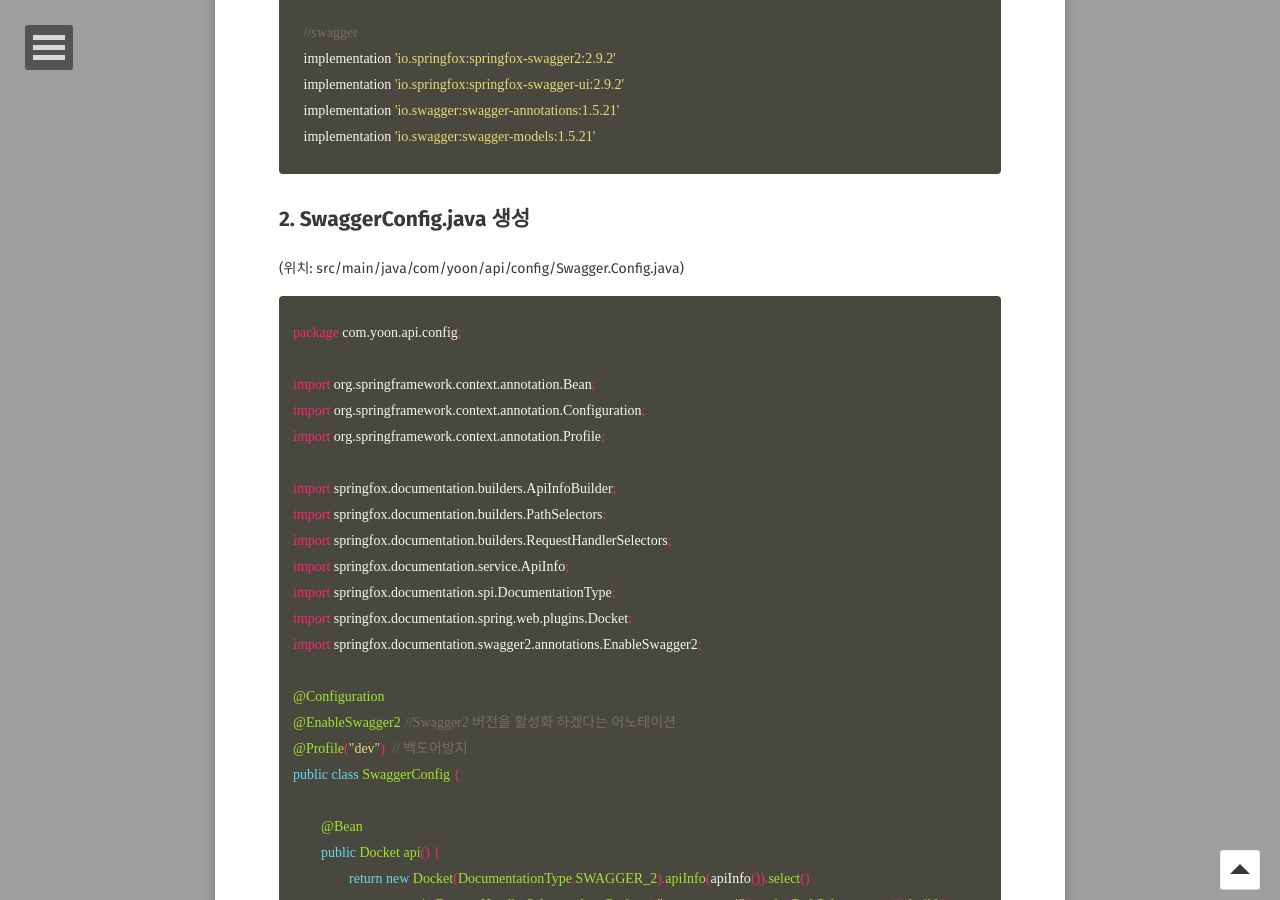
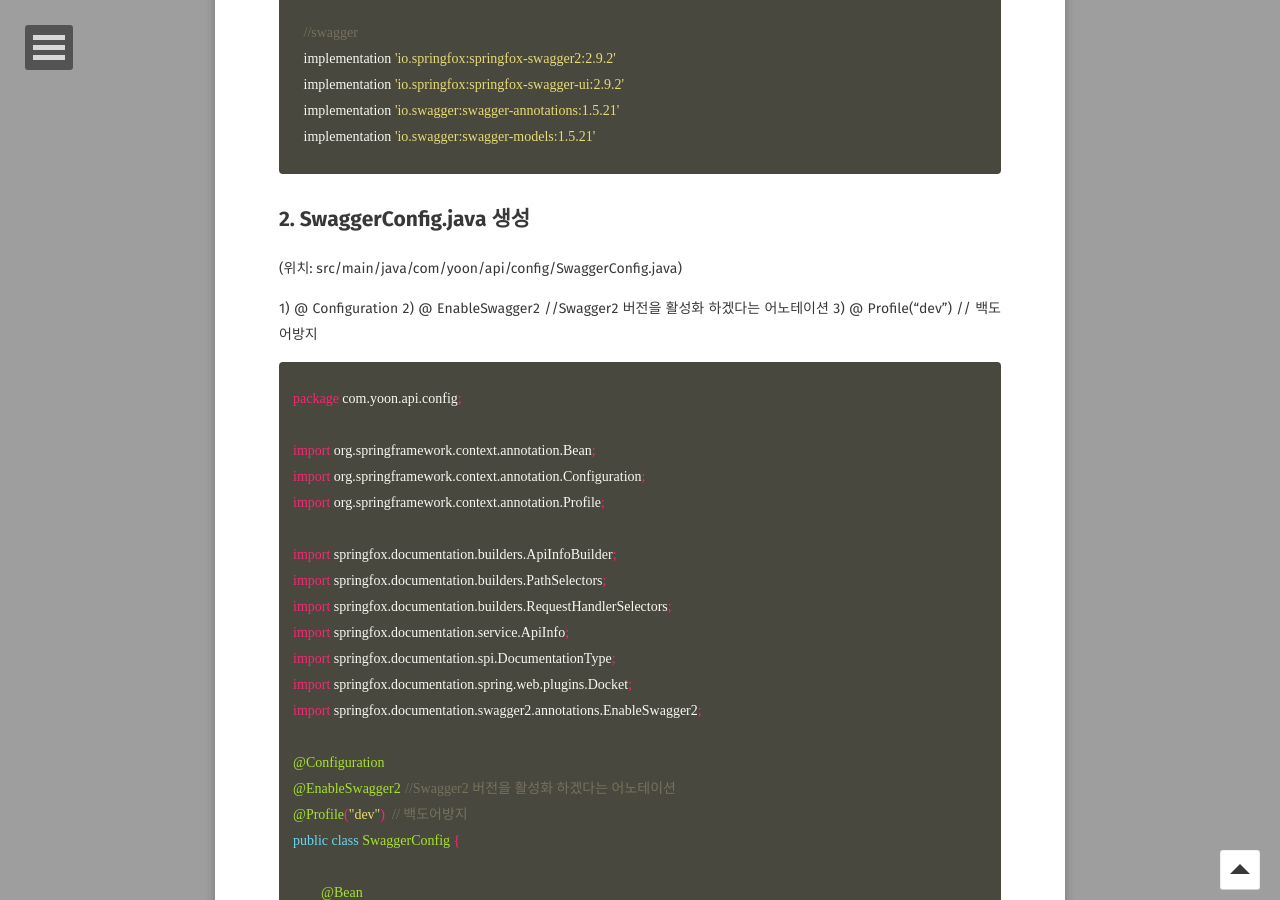
Before and after one commit to GayeonYoon/GayeonYoon.github.io, a Jekyll site: the page built from _posts/2021-07-30-REST_API_POST_2.md, in a window 1280 px wide and 900 px high, scrolled down 1332 px. Built offline with Jekyll 4.4.1, drawn with Linux system fonts in a browser that asks for light colours; some web fonts are replaced; some of the changed text lies outside the part shown.

Commit message:
Update 2021-07-30-REST_API_POST_2.md

```diff
--- a/_posts/2021-07-30-REST_API_POST_2.md
+++ b/_posts/2021-07-30-REST_API_POST_2.md
@@ -42,7 +42,12 @@ feature: /assets/img/spring_boot_logo.jpg
 {% endhighlight %}
 
 ## 2. SwaggerConfig.java 생성
-(위치: src/main/java/com/yoon/api/config/Swagger.Config.java)
+(위치: src/main/java/com/yoon/api/config/SwaggerConfig.java)
+
+ 1) @ Configuration
+ 2) @ EnableSwagger2	//Swagger2 버전을 활성화 하겠다는 어노테이션
+ 3) @ Profile("dev")  // 백도어방지
+
 
 {% highlight java %}
 package com.yoon.api.config;
```
